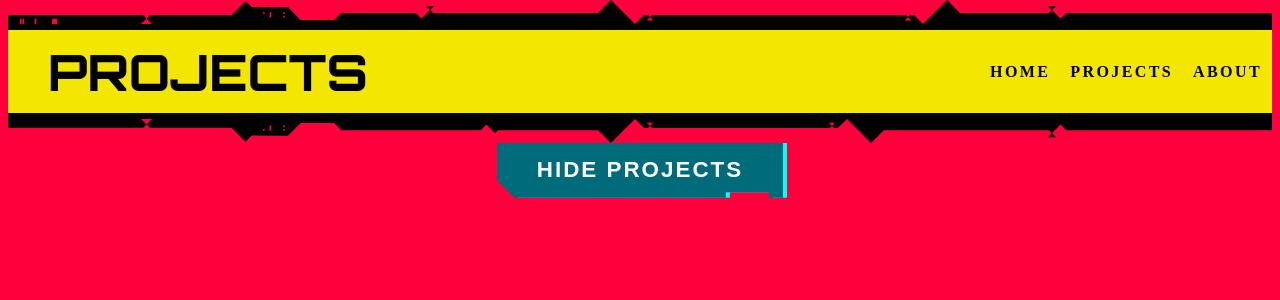
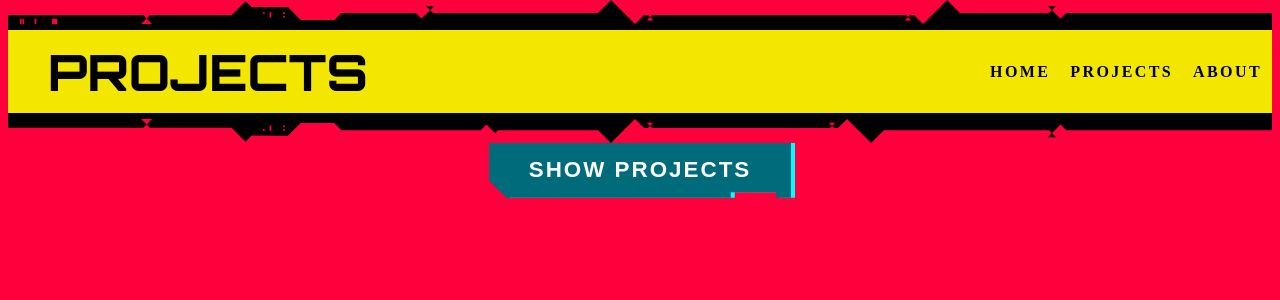
Before and after one commit to Wezazi/MyReactApp, a React (Vite) app: page /projects in a window 1280 px wide. Shown: the top 300 px of the page. Built offline with nearby package versions, Linux system fonts and the light colour scheme; a web font is replaced by a local one.

Commit message:
really fixed the button this time

```diff
--- a/src/Pages/Portfolio.jsx
+++ b/src/Pages/Portfolio.jsx
@@ -84,7 +84,7 @@ function Portfolio() {
                         setVisible(!visible);
                     }}>
 
-                    <span>{visible ? "Show Projects" : "Hide Projects"}</span>
+                    <span>{!visible ? "Show Projects" : "Hide Projects"}</span>
 
                 </button>
             </div>
```
